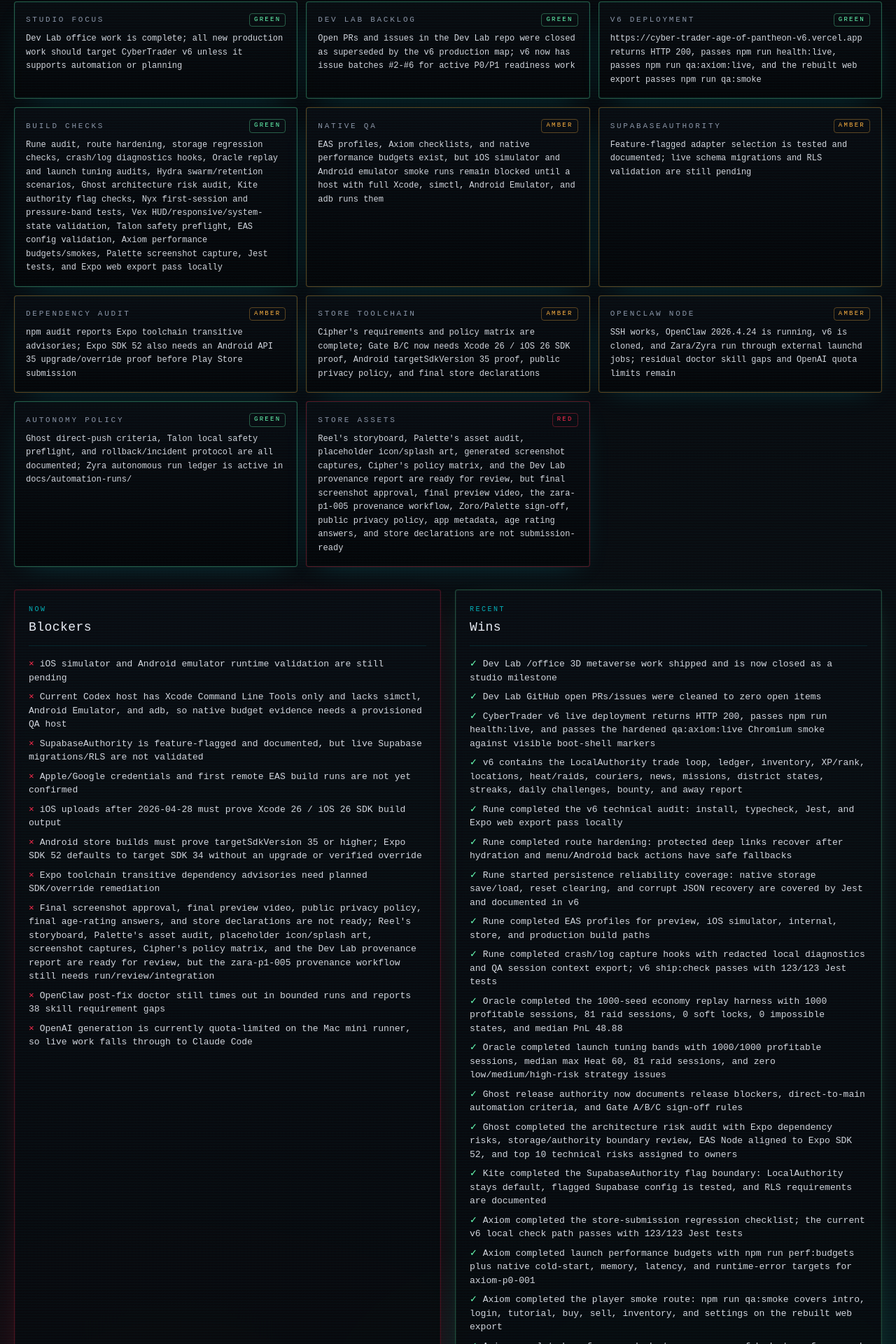
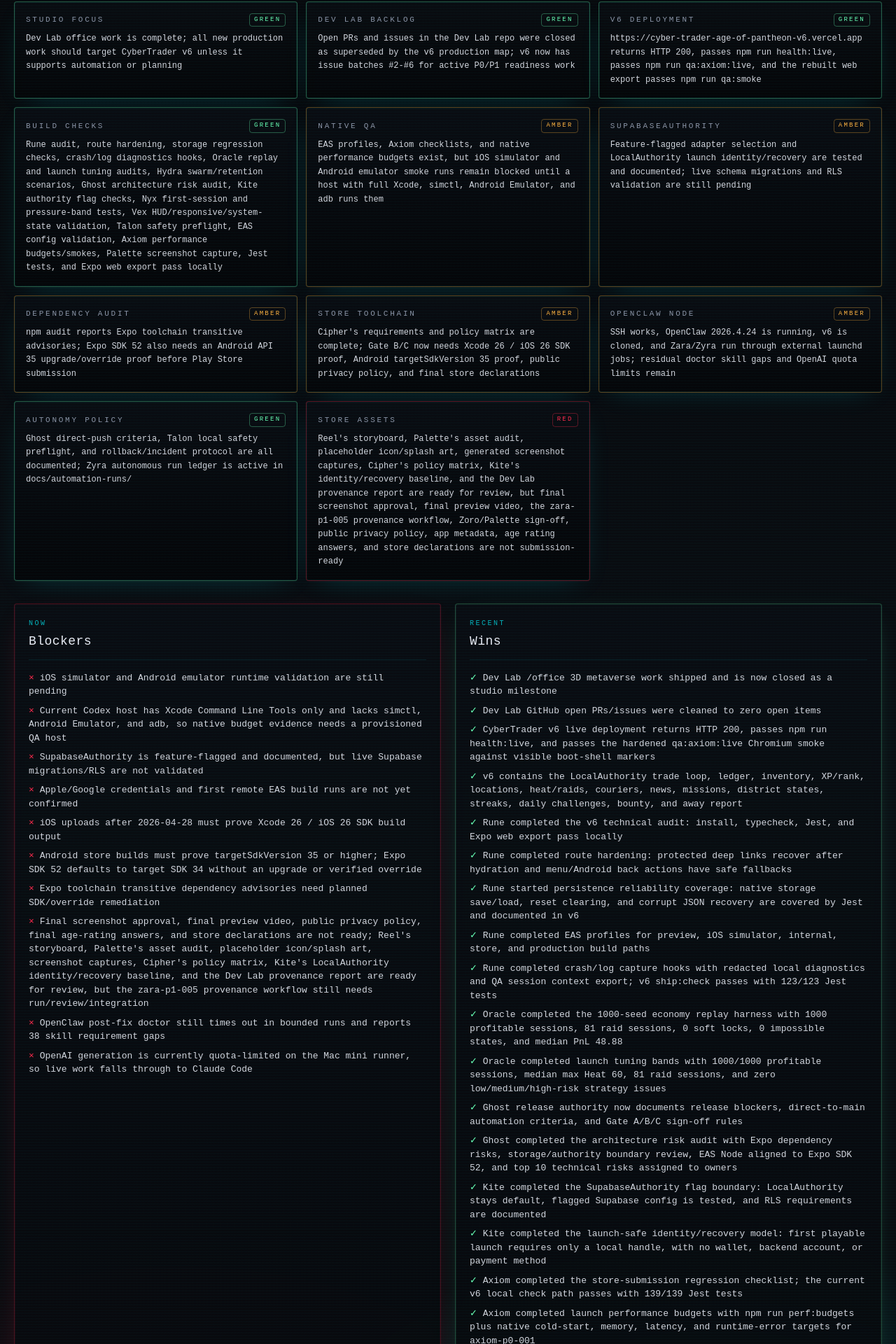
Before and after one commit to GHX5T-SOL/Dev-lab-of-CyberTrader-Age-of-Pantheon-, a Next.js app in the folder web/: page /office/status in a window 1280 px wide. Shown: the part 854-2774 px from the top of the page at 70% size. Built offline with nearby package versions, Linux system fonts and the light colour scheme; no server answers.

Commit message:
kite-p0-002 kite: sync launch identity status

```diff
--- a/web/src/data/roadmap.ts
+++ b/web/src/data/roadmap.ts
@@ -71,7 +71,7 @@
     dates: "2026-04-26 -> 2026-05-10",
     status: "active",
     summary:
-      "Make CyberTrader v6 a reliable demo across Web, iOS simulator, and Android emulator. Rune's technical audit, route hardening, storage regression checks, EAS profiles, and crash/log diagnostics hooks, Oracle's replay harness and launch tuning bands, Ghost's release-authority bar and architecture risk audit, EAS Node alignment, Kite's SupabaseAuthority flag boundary, Nyx's first-session loop guidance and pressure bands, Zoro's first-journey creative pass, Vex's mobile HUD readability, responsive viewport, and diegetic system-state passes, Talon's autonomous safety preflight, Zyra's repeatable live health command, the hardened live Axiom smoke, Axiom's player smoke route and performance budgets, Reel's App Store preview storyboard, Palette's asset audit and screenshot-safe captures, Cipher's store requirements plus policy risk matrix, and Compass's v6 GitHub issue batches for active P0/P1 work are in place.",
+      "Make CyberTrader v6 a reliable demo across Web, iOS simulator, and Android emulator. Rune's technical audit, route hardening, storage regression checks, EAS profiles, and crash/log diagnostics hooks, Oracle's replay harness and launch tuning bands, Ghost's release-authority bar and architecture risk audit, EAS Node alignment, Kite's SupabaseAuthority flag boundary and LocalAuthority launch identity model, Nyx's first-session loop guidance and pressure bands, Zoro's first-journey creative pass, Vex's mobile HUD readability, responsive viewport, and diegetic system-state passes, Talon's autonomous safety preflight, Zyra's repeatable live health command, the hardened live Axiom smoke, Axiom's player smoke route and performance budgets, Reel's App Store preview storyboard, Palette's asset audit and screenshot-safe captures, Cipher's store requirements plus policy risk matrix, and Compass's v6 GitHub issue batches for active P0/P1 work are in place.",
     deliverables: [
       "Typecheck, tests, and web export green",
       "Expo Router route recovery and Android/menu back paths hardened",
@@ -81,6 +81,7 @@
       "Release blockers, direct-push criteria, and Gate A/B/C Ghost sign-off rules documented",
       "Top 10 App Store architecture risks assigned to owners with evidence requirements",
       "SupabaseAuthority guarded behind explicit feature flag and public config checks",
+      "Launch identity and account recovery baseline: local handle only, no wallet/backend/payment requirement, and on-device recovery limits documented",
       "First-session home/terminal guidance and manual market tick action for the starter profitable sell loop",
       "10-minute demo pressure bands for starter, route-runner, and contraband strategies",
       "Mobile HUD readability and one-hand first-trade controls",
@@ -116,6 +117,7 @@
       { label: "Ghost release authority bar", done: true },
       { label: "Ghost architecture risk audit", done: true },
       { label: "SupabaseAuthority flag boundary", done: true },
+      { label: "Launch identity/recovery baseline", done: true },
       { label: "Axiom store-submission regression checklist", done: true },
       { label: "Nyx first-session loop map", done: true },
       { label: "Nyx demo pressure bands", done: true },
--- a/web/src/data/status.ts
+++ b/web/src/data/status.ts
@@ -28,7 +28,7 @@
     "iOS uploads after 2026-04-28 must prove Xcode 26 / iOS 26 SDK build output",
     "Android store builds must prove targetSdkVersion 35 or higher; Expo SDK 52 defaults to target SDK 34 without an upgrade or verified override",
     "Expo toolchain transitive dependency advisories need planned SDK/override remediation",
-    "Final screenshot approval, final preview video, public privacy policy, final age-rating answers, and store declarations are not ready; Reel's storyboard, Palette's asset audit, placeholder icon/splash art, screenshot captures, Cipher's policy matrix, and the Dev Lab provenance report are ready for review, but the zara-p1-005 provenance workflow still needs run/review/integration",
+    "Final screenshot approval, final preview video, public privacy policy, final age-rating answers, and store declarations are not ready; Reel's storyboard, Palette's asset audit, placeholder icon/splash art, screenshot captures, Cipher's policy matrix, Kite's LocalAuthority identity/recovery baseline, and the Dev Lab provenance report are ready for review, but the zara-p1-005 provenance workflow still needs run/review/integration",
     "OpenClaw post-fix doctor still times out in bounded runs and reports 38 skill requirement gaps",
     "OpenAI generation is currently quota-limited on the Mac mini runner, so live work falls through to Claude Code",
   ],
@@ -47,7 +47,8 @@
     "Ghost release authority now documents release blockers, direct-to-main automation criteria, and Gate A/B/C sign-off rules",
     "Ghost completed the architecture risk audit with Expo dependency risks, storage/authority boundary review, EAS Node aligned to Expo SDK 52, and top 10 technical risks assigned to owners",
     "Kite completed the SupabaseAuthority flag boundary: LocalAuthority stays default, flagged Supabase config is tested, and RLS requirements are documented",
-    "Axiom completed the store-submission regression checklist; the current v6 local check path passes with 123/123 Jest tests",
+    "Kite completed the launch-safe identity/recovery model: first playable launch requires only a local handle, with no wallet, backend account, or payment method",
+    "Axiom completed the store-submission regression checklist; the current v6 local check path passes with 139/139 Jest tests",
     "Axiom completed launch performance budgets with npm run perf:budgets plus native cold-start, memory, latency, and runtime-error targets for axiom-p0-001",
     "Axiom completed the player smoke route: npm run qa:smoke covers intro, login, tutorial, buy, sell, inventory, and settings on the rebuilt web export",
     "Axiom completed performance budgets: npm run perf:budgets enforces web export thresholds and Gate B now has numeric native targets",
@@ -102,7 +103,7 @@
     {
       label: "SupabaseAuthority",
       state: "amber",
-      detail: "Feature-flagged adapter selection is tested and documented; live schema migrations and RLS validation are still pending",
+      detail: "Feature-flagged adapter selection and LocalAuthority launch identity/recovery are tested and documented; live schema migrations and RLS validation are still pending",
     },
     {
       label: "Dependency audit",
@@ -127,7 +128,7 @@
     {
       label: "Store assets",
       state: "red",
-      detail: "Reel's storyboard, Palette's asset audit, placeholder icon/splash art, generated screenshot captures, Cipher's policy matrix, and the Dev Lab provenance report are ready for review, but final screenshot approval, final preview video, the zara-p1-005 provenance workflow, Zoro/Palette sign-off, public privacy policy, app metadata, age rating answers, and store declarations are not submission-ready",
+      detail: "Reel's storyboard, Palette's asset audit, placeholder icon/splash art, generated screenshot captures, Cipher's policy matrix, Kite's identity/recovery baseline, and the Dev Lab provenance report are ready for review, but final screenshot approval, final preview video, the zara-p1-005 provenance workflow, Zoro/Palette sign-off, public privacy policy, app metadata, age rating answers, and store declarations are not submission-ready",
     },
   ],
   updated: "2026-04-28",
--- a/web/src/data/tasks.ts
+++ b/web/src/data/tasks.ts
@@ -337,12 +337,14 @@
     id: "kite-p0-002",
     owner: "kite",
     title: "Define launch-safe player identity and account recovery model",
-    status: "todo",
+    status: "done",
     priority: "P0",
     estimate: "1d",
-    dependencies: ["ghost-p1-005"],
+    dependencies: ["kite-p0-001"],
     acceptanceCriteria: ["No wallet required for first playable launch", "Recovery limitations are explicit", "Privacy review notes are captured"],
     tags: ["auth", "privacy", "stores"],
+    notes: "Completed 2026-04-28. v6 now has a shared launch identity contract, LocalAuthority-safe profile input, player-facing local recovery disclosure, and tests proving first playable launch requires no wallet, backend account, or payment method. npm run ship:check passed with safety scan, typecheck, 139/139 Jest tests in 30 suites, and Expo web export.",
+    links: [{ label: "Launch identity note", href: `${v6}/blob/main/docs/release/kite-p0-002-launch-identity-recovery.md` }],
   }),
   task({
     id: "kite-p1-003",
```
Also changed, not shown: 3 other files (tests, documents, lock files or other folders).
